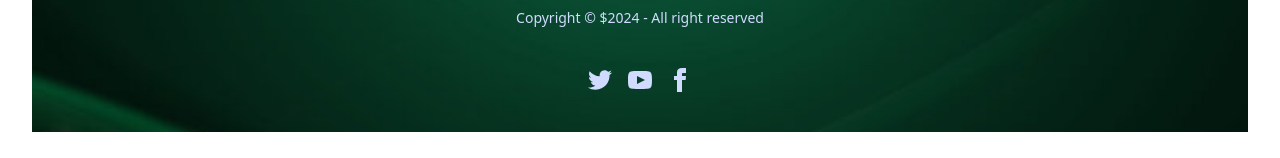
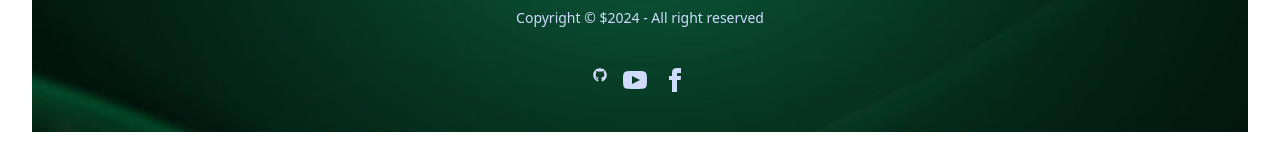
Before and after one commit to JannatulAfrozFaria/port-folio-jannatul-afroz-faria, a React (Vite) app: page / in a window 1280 px wide. Shown: the part 1228-1386 px from the top of the page. Built offline with nearby package versions, Linux system fonts and the light colour scheme.

Commit message:
gitHub Icon and profile link added to footer

```diff
--- a/src/Shared/Footer.jsx
+++ b/src/Shared/Footer.jsx
@@ -1,4 +1,4 @@
-
+import { FaGithub } from "react-icons/fa";
 
 const Footer = () => {
     return (
@@ -25,16 +25,8 @@ const Footer = () => {
                 </aside>
                 <nav>
                     <div className="grid grid-flow-col gap-4">
-                    <a>
-                        <svg
-                        xmlns="http://www.w3.org/2000/svg"
-                        width="24"
-                        height="24"
-                        viewBox="0 0 24 24"
-                        className="fill-current">
-                        <path
-                            d="M24 4.557c-.883.392-1.832.656-2.828.775 1.017-.609 1.798-1.574 2.165-2.724-.951.564-2.005.974-3.127 1.195-.897-.957-2.178-1.555-3.594-1.555-3.179 0-5.515 2.966-4.797 6.045-4.091-.205-7.719-2.165-10.148-5.144-1.29 2.213-.669 5.108 1.523 6.574-.806-.026-1.566-.247-2.229-.616-.054 2.281 1.581 4.415 3.949 4.89-.693.188-1.452.232-2.224.084.626 1.956 2.444 3.379 4.6 3.419-2.07 1.623-4.678 2.348-7.29 2.04 2.179 1.397 4.768 2.212 7.548 2.212 9.142 0 14.307-7.721 13.995-14.646.962-.695 1.797-1.562 2.457-2.549z"></path>
-                        </svg>
+                    <a className="hover:cursor-pointer" href="https://github.com/JannatulAfrozFaria">
+                        <FaGithub />
                     </a>
                     {/* MIddle */}
                     <a >
```
